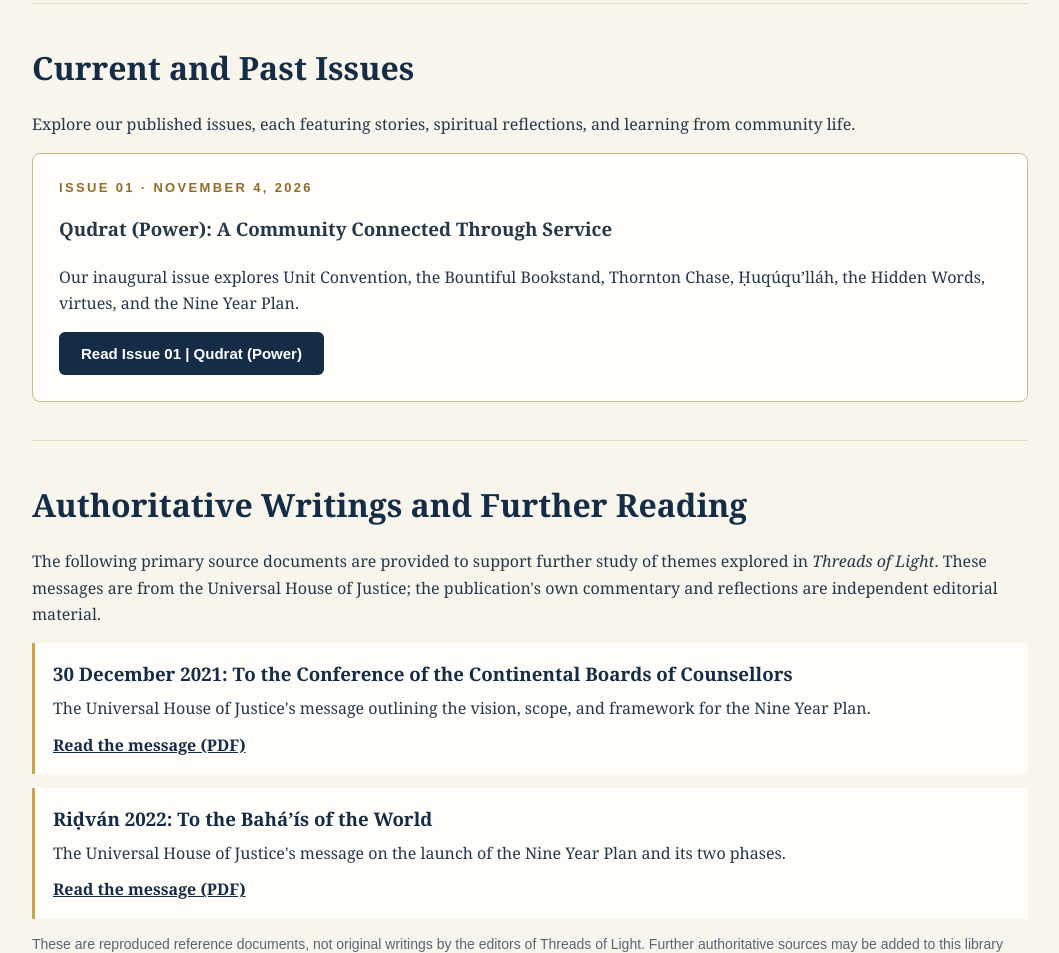
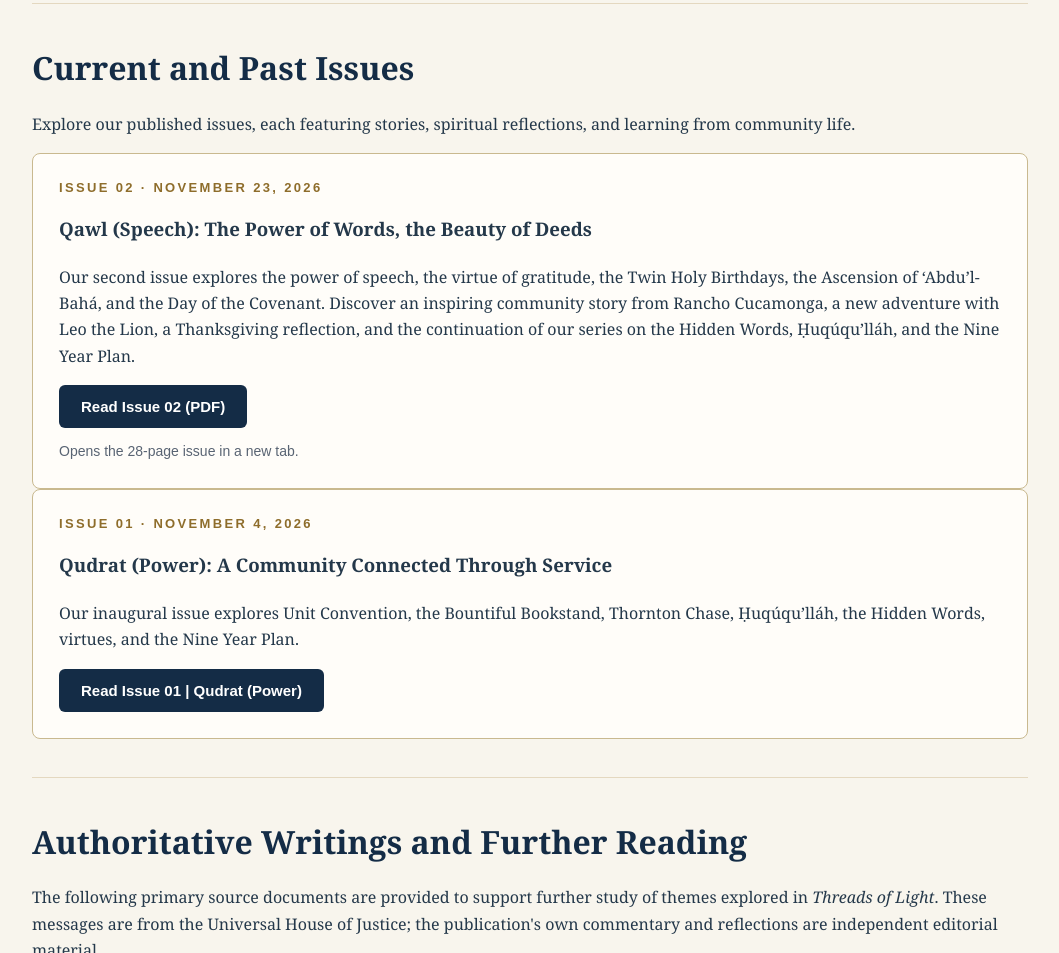
Before and after one commit to ataefi/MMF-site, a plain HTML site: page threads-of-light.html in a window 1280 px wide. Shown: the part 1846-2799 px from the top of the page, without its empty margins (110-1169 px from the left). Drawn offline with Linux system fonts and the light colour scheme.

Commit message:
Update threads-of-light.html

```diff
--- a/threads-of-light.html
+++ b/threads-of-light.html
@@ -163,6 +163,33 @@ footer a {color:#fff}
 <section class="section" id="issues">
   <h2>Current and Past Issues</h2>
   <p>Explore our published issues, each featuring stories, spiritual reflections, and learning from community life.</p>
+
+<div class="archive">
+  <div class="eyebrow">Issue 02 · November 23, 2026</div>
+
+  <h3>Qawl (Speech): The Power of Words, the Beauty of Deeds</h3>
+
+  <p>
+    Our second issue explores the power of speech, the virtue of gratitude,
+    the Twin Holy Birthdays, the Ascension of ‘Abdu’l-Bahá, and the Day
+    of the Covenant. Discover an inspiring community story from Rancho
+    Cucamonga, a new adventure with Leo the Lion, a Thanksgiving
+    reflection, and the continuation of our series on the Hidden Words,
+    Ḥuqúqu’lláh, and the Nine Year Plan.
+  </p>
+
+  <a class="button"
+     href="threads-of-light-issue-02-qawl-speech.pdf"
+     target="_blank"
+     rel="noopener noreferrer">
+    Read Issue 02 (PDF)
+  </a>
+
+  <p class="small" style="margin:12px 0 0">
+    Opens the 28-page issue in a new tab.
+  </p>
+</div>
+
   <div class="archive">
     <div class="eyebrow">Issue 01 · November 4, 2026</div>
     <h3>Qudrat (Power): A Community Connected Through Service</h3>
```
